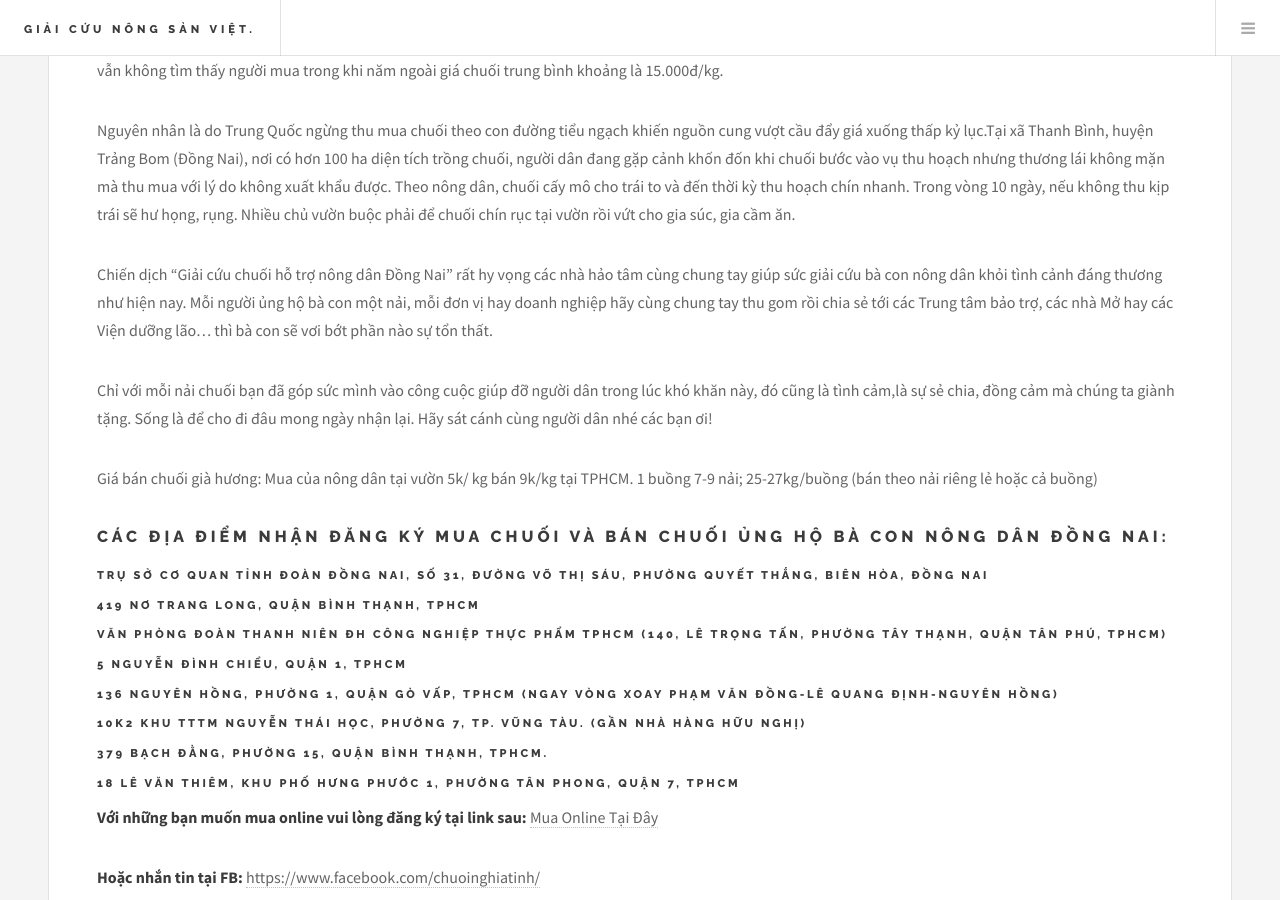
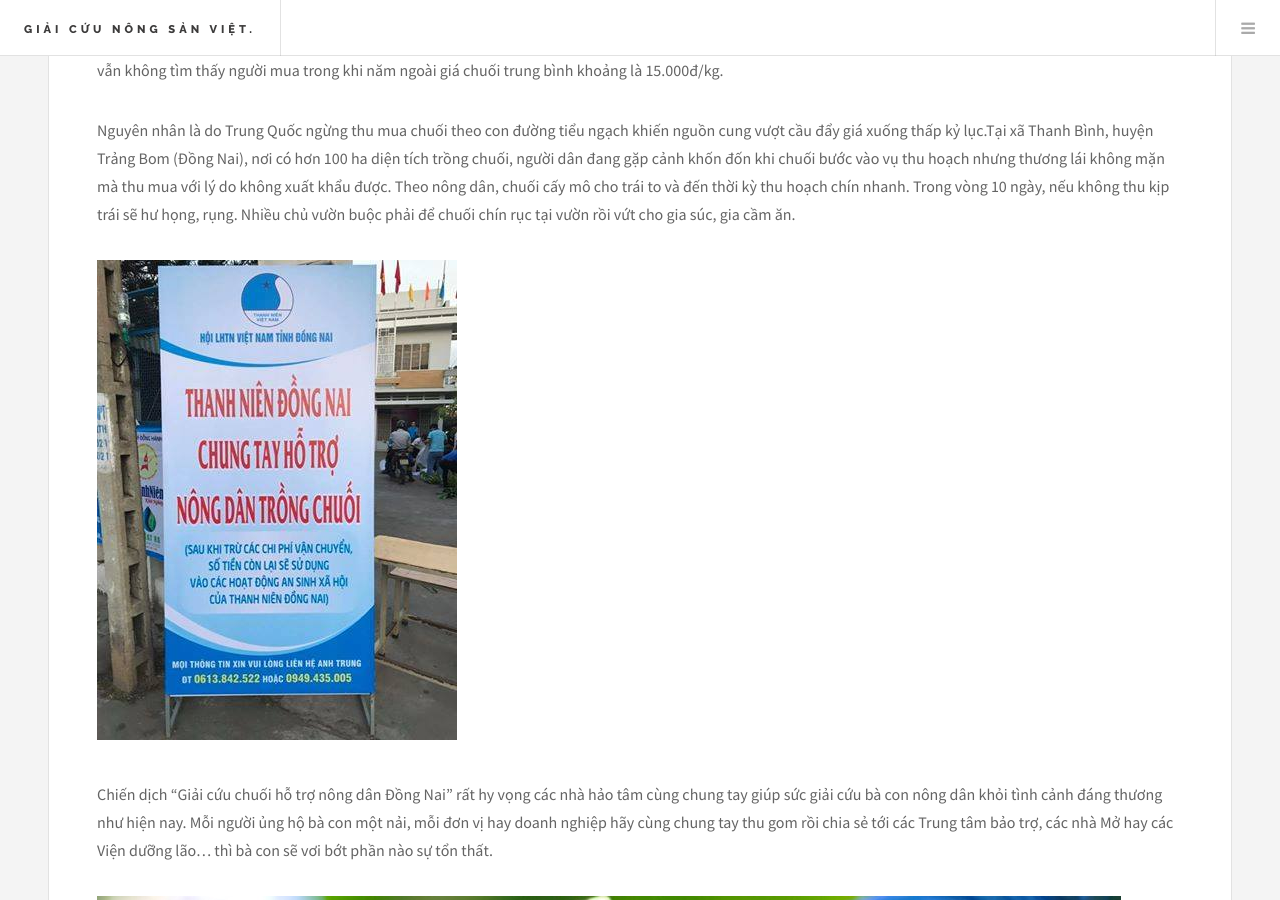
Before and after one commit to giaicuunongsanviet/giaicuunongsanviet.github.io, a Jekyll site: the page built from _posts/2016-12-09-giai-cuu-chuoi-cho-nha-vuon-dong-nai.markdown, in a window 1280 px wide and 900 px high, scrolled down 1575 px. Built offline with Jekyll 4.4.1, drawn with Linux system fonts in a browser that asks for light colours.

Commit message:
Tungns setup project and this is first commit

```diff
--- a/_posts/2016-12-09-giai-cuu-chuoi-cho-nha-vuon-dong-nai.markdown
+++ b/_posts/2016-12-09-giai-cuu-chuoi-cho-nha-vuon-dong-nai.markdown
@@ -15,7 +15,11 @@
 Nguyên nhân là do Trung Quốc ngừng thu mua chuối theo con đường tiểu ngạch khiến nguồn cung vượt cầu đẩy giá xuống thấp kỷ lục.Tại xã Thanh Bình, huyện Trảng Bom (Đồng Nai), nơi có hơn 100 ha diện tích trồng chuối, người dân đang gặp cảnh khốn đốn khi chuối bước vào vụ thu hoạch nhưng thương lái không mặn mà thu mua với lý do không xuất khẩu được.
 Theo nông dân, chuối cấy mô cho trái to và đến thời kỳ thu hoạch chín nhanh. Trong vòng 10 ngày, nếu không thu kịp trái sẽ hư họng, rụng. Nhiều chủ vườn buộc phải để chuối chín rục tại vườn rồi vứt cho gia súc, gia cầm ăn.
 
+![Chung tay giải cứu chuối đồng nai ](https://giaicuunongsanviet.github.io/images/chuoi/chuoi1.jpg)
+
 Chiến dịch "Giải cứu chuối hỗ trợ nông dân Đồng Nai" rất hy vọng các nhà hảo tâm cùng chung tay giúp sức giải cứu bà con nông dân khỏi tình cảnh đáng thương như hiện nay. Mỗi người ủng hộ bà con một nải, mỗi đơn vị hay doanh nghiệp hãy cùng chung tay thu gom rồi chia sẻ tới các Trung tâm bảo trợ, các nhà Mở hay các Viện dưỡng lão... thì bà con sẽ vơi bớt phần nào sự tổn thất.
+
+![Chung tay giải cứu chuối đồng nai ](https://giaicuunongsanviet.github.io/images/chuoi/chuoi2.jpg)
 
 Chỉ với mỗi nải chuối bạn đã góp sức mình vào công cuộc giúp đỡ người dân trong lúc khó khăn này, đó cũng là tình cảm,là sự sẻ chia, đồng cảm mà chúng ta giành tặng. Sống là để cho đi đâu mong ngày nhận lại. Hãy sát cánh cùng người dân nhé các bạn ơi!
 
```
Also changed, not shown: images/chuoi/chuoi1.jpg (added), images/chuoi/chuoi2.jpg (added).
